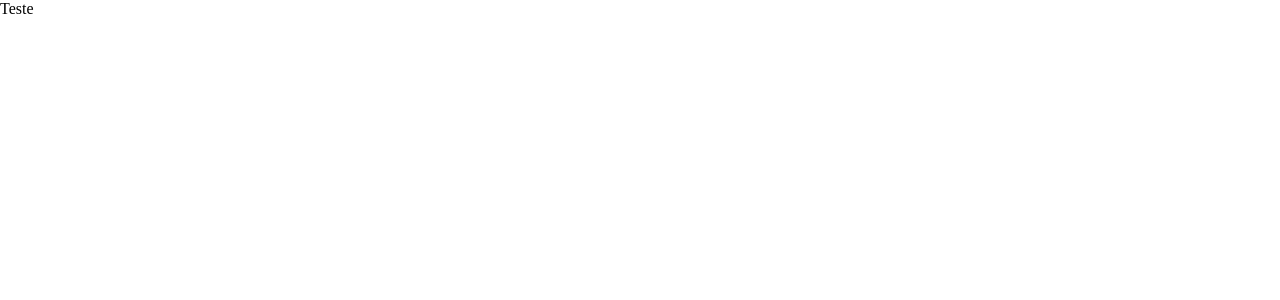
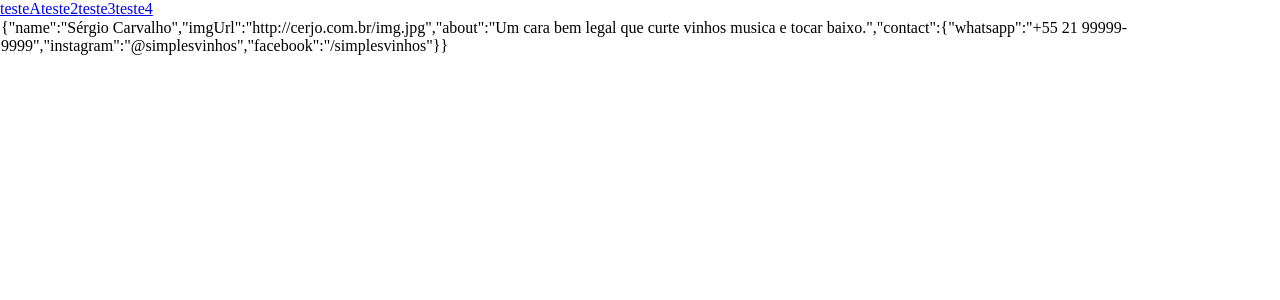
Before and after one commit to Lukasmolin/simples-vinhos-web, a React (Create React App) app: page / in a window 1280 px wide. Shown: the top 300 px of the page. Built offline with nearby package versions, Linux system fonts and the light colour scheme.

Commit message:
Creates base header and home page

```diff
--- a/src/Routes.tsx
+++ b/src/Routes.tsx
@@ -1,16 +1,34 @@
 import React from 'react';
 import { BrowserRouter, Route, Switch } from 'react-router-dom';
+import Header from './components/Header';
+import HomePage from './pages/HomePage';
+import Service from './service/Service';
+
+const navHeader = new Header({
+    menu: [
+        { to: 'testeA', label: 'testeA' },
+        { to: 'teste2', label: 'teste2' },
+        { to: 'teste3', label: 'teste3' },
+        { to: 'teste4', label: 'teste4' },
+    ],
+    logo: {
+        img: ''
+    },
+    text: {
+        content: '',
+        font: {
+            type: ''
+        }
+    }
+});
 
 export default function Routes(){
-
-    function comp() {
-        return <p>Teste</p>
-    }
+    const homePage = new HomePage(navHeader, new Service());
 
     return (
         <BrowserRouter>
             <Switch>
-                <Route path="/" component={comp}/>
+                <Route path="/" component={homePage.render}/>
             </Switch>
         </BrowserRouter>
     );
--- /dev/null
+++ b/src/components/Header.tsx
@@ -0,0 +1,45 @@
+import React from 'react';
+import { Link } from 'react-router-dom';
+
+export interface HeaderProps {
+    menu: {
+       label: string
+       to: string
+    }[]
+    logo: {
+        img: string
+    }
+    text: {
+        content: string
+        font: {
+            type: string
+        }
+    }
+}
+
+export default class Header extends React.Component {
+
+    private rendered: JSX.Element;
+
+    constructor(props: HeaderProps) {
+        super(props);
+        this.render = this.render.bind(this);
+        this.rendered = this.generateRendered(props);
+    }
+
+    private generateRendered(props: HeaderProps) {
+        const menu = props.menu.map(val => {
+            return <Link to={val.to}>{val.label}</Link>;
+        });
+        return (<header>
+            <nav>
+                {menu}
+            </nav>
+        </header>);
+    }
+
+    render() {
+        return this.rendered;
+    }
+
+}
--- /dev/null
+++ b/src/pages/HomePage.tsx
@@ -0,0 +1,35 @@
+import React from 'react';
+import Header from '../components/Header';
+import Service from '../service/Service';
+
+export default class HomePage extends React.Component {
+
+    private header: JSX.Element;
+
+    constructor(header: Header, private service: Service) {
+        super({});
+        this.header = header.render();
+        this.render = this.render.bind(this);
+    }
+
+    private generateRender() {
+        const info = this.service.author;
+        return (
+            <div>
+                {this.header}
+                <main>
+                    {JSON.stringify(info)}
+                </main>
+            </div>
+        )
+    }
+
+    public render() {
+        return this.generateRender();
+    }
+
+
+
+
+
+}
```
